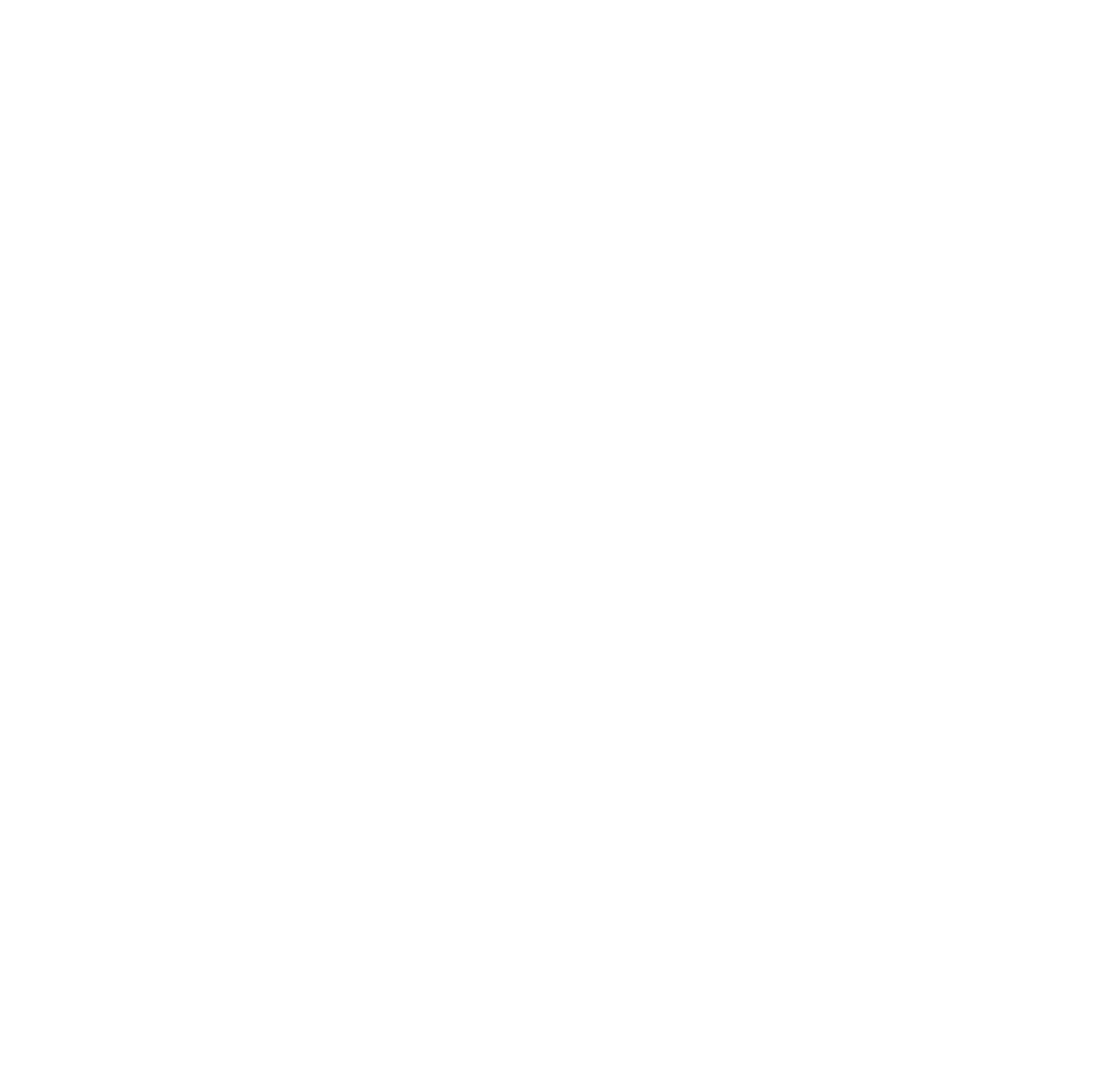
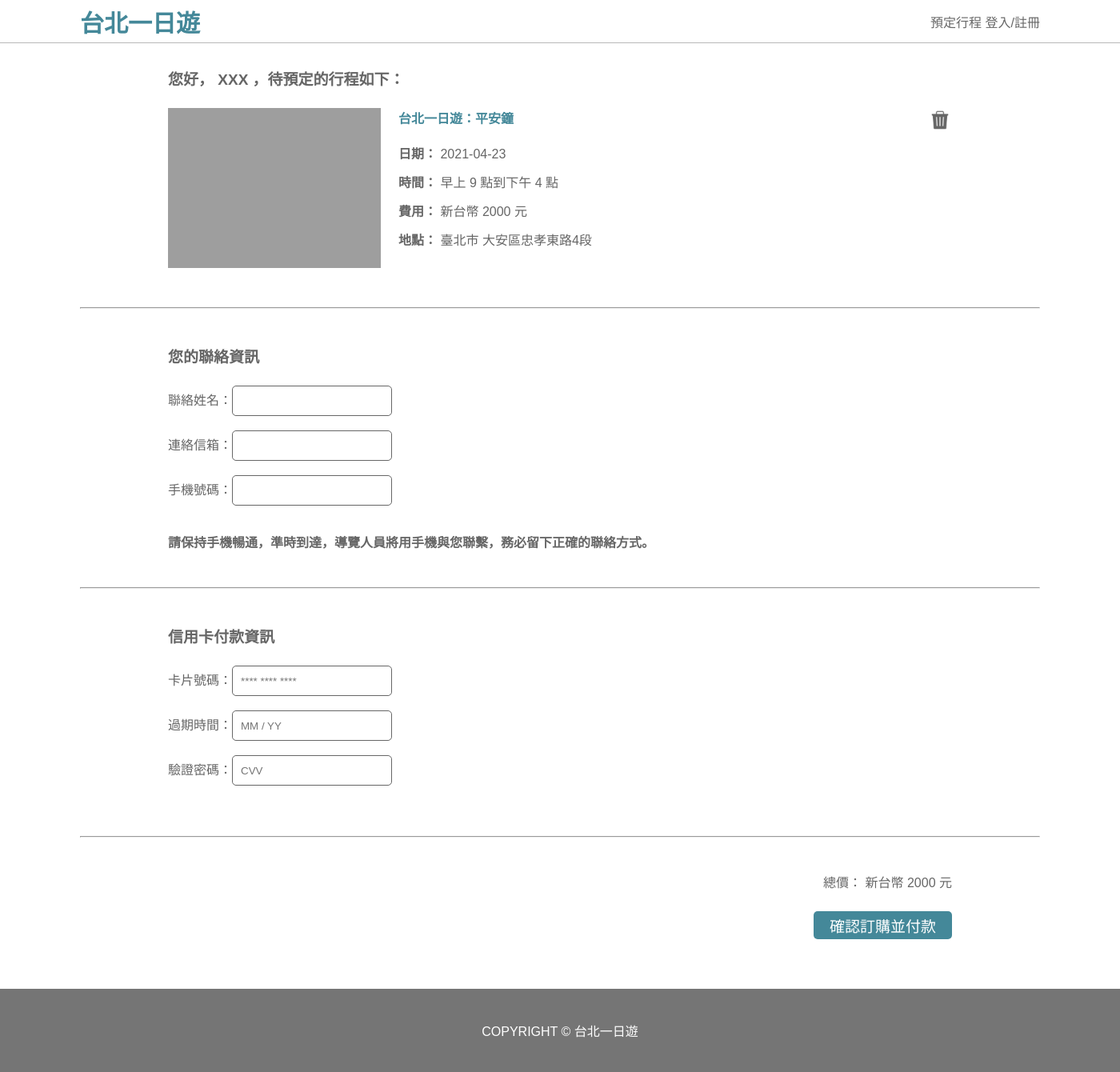
Before and after one commit to zoan57/taipei-day-trip, a Flask app: page /booking in a window 1400 px wide. Before the commit the page is empty. Shown: the whole page at 80% size. Before the commit the page ends 800 px from the top, so only its background shows below. Run offline with Flask 2, Linux system fonts and the light colour scheme; grey boxes are pictures that could not be loaded.

Commit message:
Part5: Set booking static template

```diff
--- /dev/null
+++ b/static/css/booking.css
@@ -0,0 +1,173 @@
+main {
+    display: flex;
+    flex-wrap: wrap;
+    justify-content: center;
+    color: #666666;
+    position: relative;
+}
+
+.contentMargin {
+    margin-left: 110px;
+    margin-bottom: 45px;
+}
+
+.bookingContainer {
+    margin-top: 84px;
+    width: 1200px;
+    margin-bottom: 30px;
+    position: relative;
+    justify-content: center;
+    text-align: justify;
+}
+
+.bookingTitle,
+#bookingGreeting {
+    font-size: 19px;
+    margin-bottom: 24px;
+    font-weight: 700;
+}
+
+.bold {
+    font-weight: 700;
+}
+
+#bookingGreeting {
+    margin-left: 110px;
+}
+
+.bookingAttr {
+    display: flex;
+    position: relative;
+    margin-bottom: 40px;
+}
+
+.attrTxt {
+    margin-left: 22px;
+}
+
+.attrImg img {
+    width: 266px;
+    height: 200px;
+    overflow: hidden;
+    object-fit: cover;
+}
+
+.attrTitle {
+    color: #448899;
+    font-weight: 700;
+}
+
+.attrContent {
+    margin-top: 16px;
+    font-weight: 700;
+    color: #666666;
+    line-height: 36px;
+}
+
+.attrInfo {
+    font-weight: 500;
+}
+
+.bookingInfo {
+    display: flex;
+    flex-direction: column;
+    width: 340px;
+    margin: 45px 0 15px 0;
+}
+
+.contact,
+.creditCard {
+    font-weight: 500;
+}
+
+.input {
+    width: 200px;
+    height: 38px;
+    border: solid #666 1px;
+    border-radius: 5px;
+    display: inline-block;
+    padding-left: 10px;
+}
+
+.toBook {
+    display: flex;
+    flex-direction: column;
+    width: 1200px;
+    margin-top: 43px;
+    padding-right: 110px;
+    align-items: flex-end;
+}
+
+#bookingBtn {
+    all: unset;
+    background-color: #448899;
+    border-radius: 5px;
+    border: 0;
+    color: white;
+    text-align: center;
+    width: 173px;
+    height: 35px;
+    margin: 25px 0 32px 0;
+    font-size: 19px;
+    font-weight: 400;
+    cursor: pointer;
+}
+
+.deleteIcon {
+    position: absolute;
+    width: 30px;
+    height: 30px;
+    top: 0;
+    right: 110px;
+}
+
+#deleteBtn {
+    all: unset;
+    cursor: pointer;
+}
+
+@media (max-width: 1300px) {
+    .bookingContainer {
+        width: 900px;
+    }
+}
+
+@media (max-width: 900px) {
+    .bookingContainer {
+        margin-top: 84px;
+        width: 340px;
+        margin-bottom: 30px;
+    }
+    .contentMargin {
+        margin-left: 0px;
+    }
+    #bookingGreeting {
+        margin-left: 0;
+    }
+    .bookingAttr {
+        flex-direction: column;
+    }
+    .attrTxt {
+        margin-left: 0;
+        margin-top: 7px;
+    }
+    .attrImg {
+        width: 340px;
+        height: 256px;
+    }
+    .toBook {
+        display: flex;
+        flex-direction: column;
+        width: 340px;
+        margin-top: 43px;
+        padding-right: 0;
+        align-items: flex-end;
+    }
+    .deleteIcon {
+        position: absolute;
+        width: 30px;
+        height: 30px;
+        top: 435px;
+        right: 10px;
+    }
+}
--- a/static/css/index.css
+++ b/static/css/index.css
@@ -36,17 +36,17 @@
     border-radius: 8px 0 0 8px;
     outline-style: none;
     box-shadow: 0 4px 10px rgba(0, 0, 0, 0.2);
+    cursor: pointer;
 }
 
 .indexSearchButton {
     width: 60px;
-    height: 46px;
+    height: 44px;
     border: none;
     border-radius: 0 8px 8px 0;
     background: #448899;
     align-items: center;
     justify-items: center;
-    cursor: pointer;
 }
 
 #searchCategoryKeyword {
--- a/static/css/main.css
+++ b/static/css/main.css
@@ -68,6 +68,14 @@
     bottom: 0;
     background-color: rgba(0, 0, 0, 0.5);
     z-index: 9999;
+}
+
+#to_register,
+#to_login,
+#loginBar,
+#bookingBar,
+#logOut {
+    cursor: pointer;
 }
 
 #loginCard,
@@ -142,6 +150,7 @@
     height: 47px;
     margin: 0 0 10px 15px;
     font-size: 16px;
+    cursor: pointer;
 }
 
 #to_login,
@@ -174,15 +183,17 @@
     max-width: auto;
     background-color: #FFFFFF;
     z-index: 9999;
+    height: 54px;
+    border-bottom: 1px solid rgb(185, 185, 185);
 }
 
 .header-txt {
     display: flex;
     width: 1200px;
-    height: 54px;
     justify-content: space-between;
     align-items: center;
     align-content: center;
+    height: 54px;
 }
 
 .header-txt h2 {
--- a/static/javascript/common.js
+++ b/static/javascript/common.js
@@ -8,10 +8,11 @@
                 <a href="/">
                     <h2>台北一日遊</h2>
                 </a>
-            <nav>
-                <a href="#" id="bookingBar"><span>預定行程</span></a>
-                <a href="#" id="loginBar"><span>登入/註冊</span></a>
-                <span id="logOut">登出系統</span>
+                <nav>
+                    <span id="bookingBar">預定行程</span>
+                    <span id="loginBar">登入/註冊</span>
+                    <span id="logOut">登出系統</span>
+                </nav>
             </nav>
         </header>
         <div id="login">
--- a/templates/booking.html
+++ b/templates/booking.html
@@ -0,0 +1,94 @@
+<!DOCTYPE html>
+<html lang="en">
+
+<head>
+    <meta charset="UTF-8">
+    <meta http-equiv="X-UA-Compatible" content="IE=edge">
+    <meta name="viewport" content="width=device-width, initial-scale=1.0">
+    <link rel="stylesheet" href="/css/main.css">
+    <link rel="stylesheet" href="/css/booking.css">
+    <script src="/javascript/booking.js" defer></script>
+    <script type="module" src="/javascript/common.js"></script>
+    <script src="../javascript/user.js" defer></script>
+    <title>確認台北一日遊預定行程</title>
+</head>
+
+<body>
+    <!--HEADER-->
+    <my-header></my-header>
+
+    <main style="flex: 1;">
+        <section class="bookingContainer">
+            <div id="bookingGreeting">
+                <span>您好，</span> XXX
+                <span>，待預定的行程如下：</span>
+            </div>
+            <div class="contentMargin">
+                <div class="bookingAttr">
+                    <div class="attrImg">
+                        <img src="https://www.travel.taipei/d_upload_ttn/sceneadmin/pic/11000340.jpg" alt="">
+                    </div>
+                    <div class="attrTxt">
+                        <span class="attrTitle">台北一日遊：平安鐘</span>
+                        <div class="attrContent">
+                            <span>日期：</span>
+                            <span id="bookingDate" class="attrInfo">2021-04-23</span>
+                            <br>
+                            <span>時間：</span>
+                            <span id="bookingTime" class="attrInfo">早上 9 點到下午 4 點</span>
+                            <br>
+                            <span>費用：</span>
+                            <span id="bookingPrice" class="attrInfo">新台幣 2000 元</span>
+                            <br>
+                            <span>地點：</span>
+                            <span id="bookingAddress" class="attrInfo">臺北市 大安區忠孝東路4段</span>
+
+                        </div>
+                    </div>
+                    <button id="deleteBtn">
+                        <img src="images/icon_delete.png" alt="" class="deleteIcon" >
+                    </button>
+
+                </div>
+            </div>
+            <hr>
+            <div class="contentMargin">
+                <div class="bookingInfo">
+                    <div class="bookingTitle">您的聯絡資訊</div>
+                    <div class="contact">
+                        <div><span>聯絡姓名：</span><input type="text" class="input"></div><br>
+                        <div><span>連絡信箱：</span><input type="email" class="input"></div><br>
+                        <div><span>手機號碼：</span><input type="text" class="input"></div><br>
+                    </div>
+                </div>
+                <div class="bold">
+                    <span>請保持手機暢通，準時到達，導覽人員將用手機與您聯繫，務必留下正確的聯絡方式。</span>
+                </div>
+            </div>
+            <hr>
+            <div class="contentMargin">
+                <div class="bookingInfo">
+                    <div class="bookingTitle">信用卡付款資訊</div>
+                    <div class="creditCard">
+                        <div><span>卡片號碼：</span><input type="tel" inputmode="numeric" pattern="[0-9\s]{13,19}" autocomplete="cc-number" maxlength="19" class="input" placeholder="**** **** ****"></div><br>
+                        <div><span>過期時間：</span><input class="input" placeholder="MM / YY"></div><br>
+                        <div><span>驗證密碼：</span><input type="text" class="input" placeholder="CVV"></div><br>
+                    </div>
+                </div>
+            </div>
+            <hr>
+            <div class="toBook">
+                <div>
+                    <span>總價：</span>
+                    <span>新台幣 2000 元</span>
+                </div>
+                <button id="bookingBtn">確認訂購並付款</button>
+            </div>
+        </section>
+
+    </main>
+    <!-- FOOTER -->
+    <my-footer></my-footer>
+</body>
+
+</html>
```
Also changed, not shown: static/images/icon_delete.png (added).
